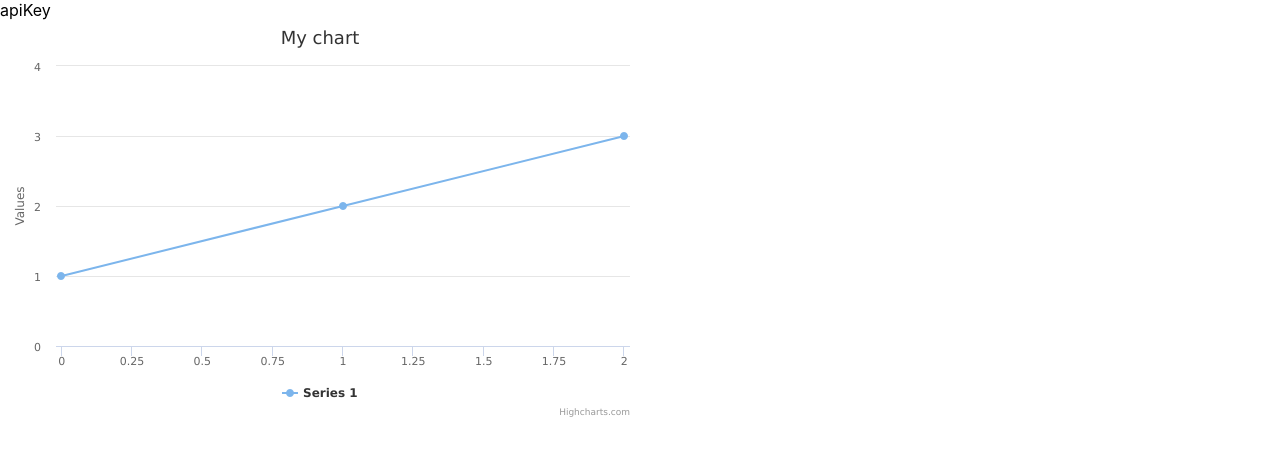
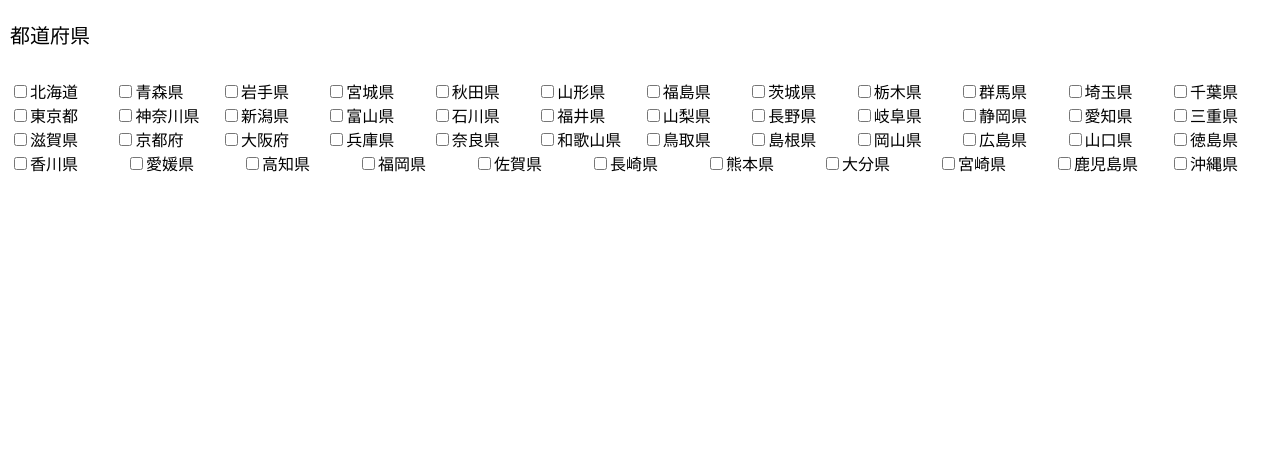
Before and after one commit to shimapon/react-highcharts-resas, a React (Create React App) app: page / in a window 1280 px wide. Shown: the top 456 px of the page. Built offline with nearby package versions, Linux system fonts and the light colour scheme.

Commit message:
都道府県のチェック欄のレイアウトを作成

```diff
--- /dev/null
+++ b/src/components/atoms/CheckBox.tsx
@@ -0,0 +1,9 @@
+import React from "react";
+
+type Props = {};
+
+const CheckBox: React.FC<Props> = () => {
+  return <input type="checkbox" name="Prefecture name" />;
+};
+
+export default CheckBox;
--- /dev/null
+++ b/src/components/atoms/Text.tsx
@@ -0,0 +1,12 @@
+import React, { CSSProperties } from "react";
+
+type Props = {
+  text: string;
+  style: CSSProperties;
+};
+
+const Text: React.FC<Props> = ({ text, style }) => {
+  return <p style={style}>{text}</p>;
+};
+
+export default Text;
--- /dev/null
+++ b/src/components/molecules/CheckCard.tsx
@@ -0,0 +1,23 @@
+import React from "react";
+import CheckBox from "../atoms/CheckBox";
+import Text from "../atoms/Text";
+
+type Props = {
+  name: string;
+};
+
+const Styles: { [key: string]: React.CSSProperties } = {
+  text: { display: "contents", marginLeft: "1em" },
+  checkcard: { width: "100px" },
+};
+
+const CheckCard: React.FC<Props> = ({ name }) => {
+  return (
+    <div style={Styles.checkcard}>
+      <CheckBox />
+      <Text text={name} style={Styles.text} />
+    </div>
+  );
+};
+
+export default CheckCard;
--- /dev/null
+++ b/src/components/organisms/CheckField.tsx
@@ -0,0 +1,44 @@
+import React from "react";
+import Text from "../atoms/Text";
+import CheckCard from "../molecules/CheckCard";
+
+type Props = {
+  prefectures: {
+    message: null;
+    result: {
+      prefCode: number;
+      prefName: string;
+    }[];
+  };
+};
+
+const Styles: { [key: string]: React.CSSProperties } = {
+  checkcardList: {
+    display: "flex",
+    flexWrap: "wrap",
+    padding: "10px",
+    justifyContent: "space-between",
+  },
+  label: {
+    fontSize: "20px",
+    padding: "0 10px",
+  },
+};
+
+const CheckField: React.FC<Props> = ({ prefectures }) => {
+  console.log(prefectures);
+  console.log(prefectures.result);
+
+  return (
+    <>
+      <Text style={Styles.label} text="都道府県" />
+      <div style={Styles.checkcardList}>
+        {prefectures.result.map((prefecture) => (
+          <CheckCard name={prefecture.prefName} key={prefecture.prefName} />
+        ))}
+      </div>
+    </>
+  );
+};
+
+export default CheckField;
--- a/src/components/pages/Main.tsx
+++ b/src/components/pages/Main.tsx
@@ -1,6 +1,8 @@
 import React, { useEffect, useState } from "react";
 import apiKey from "../../apiKey";
 import { population, prefectures } from "../../data";
+import CheckCard from "../molecules/CheckCard";
+import CheckField from "../organisms/CheckField";
 import Graph from "../organisms/Graph";
 
 const Main: React.FC = () => {
@@ -17,10 +19,7 @@ const Main: React.FC = () => {
 
   return (
     <>
-      <div>{apiKey}</div>
-      <div>
-        <Graph />
-      </div>
+      <CheckField prefectures={prefectures} />
     </>
   );
 };
```
